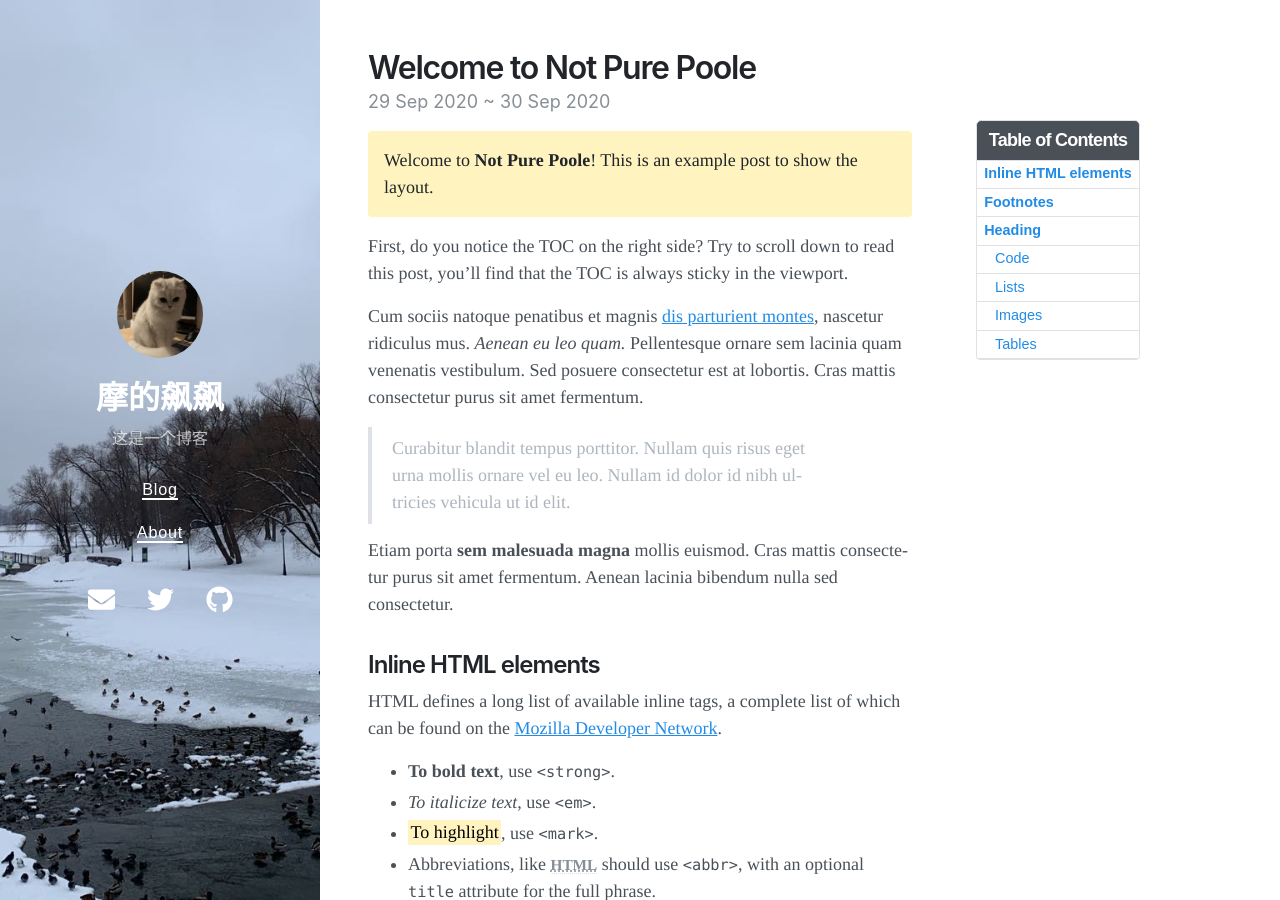
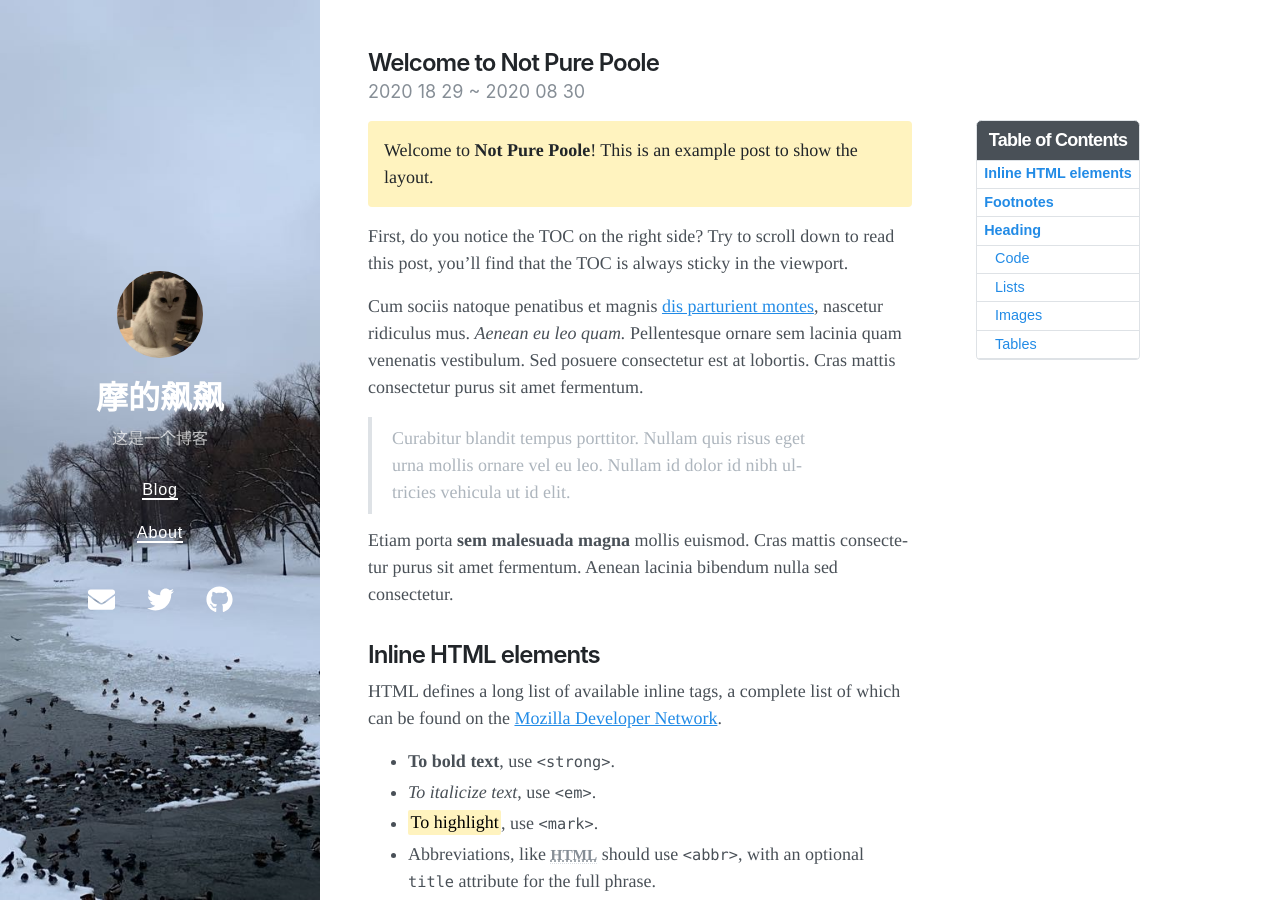
Before and after one commit to 396494384/396494384.github.io, a Jekyll site: the page built from _posts/2020-09-29-welcome-to-not-pure-poole.md, in a window 1280 px wide and 900 px high. Built offline with Jekyll 4.4.1, drawn with Linux system fonts in a browser that asks for light colours; nearby versions of some CDN libraries.

Commit message:
修改文件: _layouts/post.html

```diff
--- a/_layouts/post.html
+++ b/_layouts/post.html
@@ -3,9 +3,9 @@
 ---
 
 <article class="post">
-  <h1 class="post-title">{{ page.title }}</h1>
+  <h2 class="post-title">{{ page.title }}</h2>
   <div class="post-meta">
-    {%- assign date_format = site.date_format | default: "%-d %b %Y" -%}
+    {%- assign date_format = site.date_format | default: "%Y %M %-d" -%}
     <time datetime="{{ page.date | date_to_xmlschema }}" itemprop="datePublished">{{ page.date | date: date_format }}</time>
     {%- if page.last_modified_at -%}
       <span> ~ </span>
```
